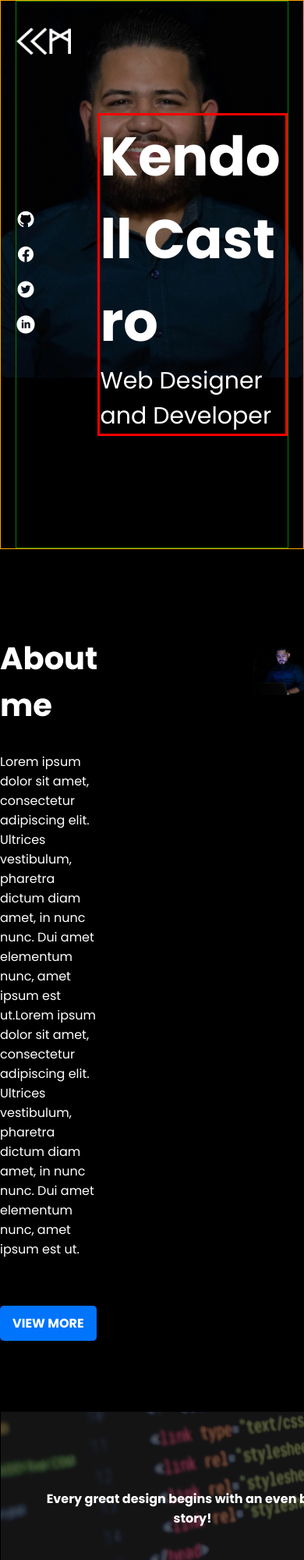
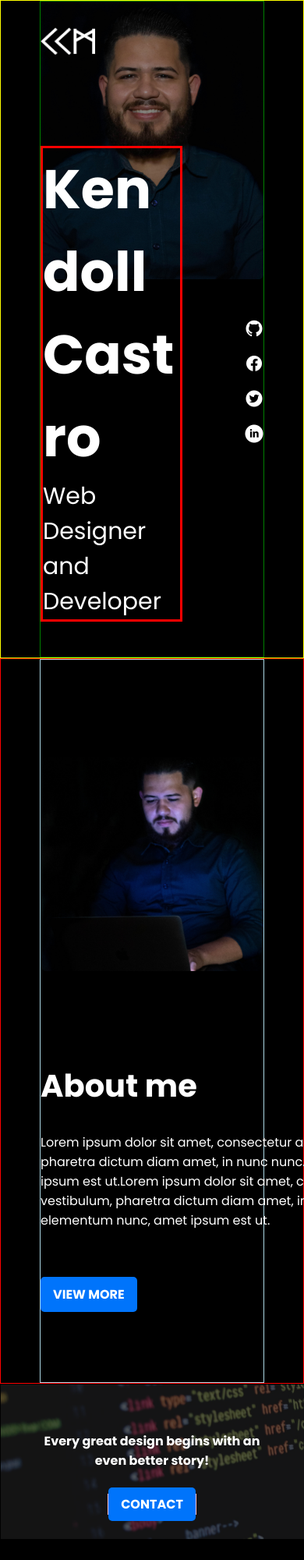
Before and after one commit to kendollcastro/portfolio-project, a website: page index.html in a window 390 px wide. Shown: the top 2000 px of the page at 78% size. Drawn offline with Linux system fonts and the light colour scheme.

Commit message:
agregue ciertos cambios en el estilo y cambios en la estructura

```diff
--- a/index.html
+++ b/index.html
@@ -55,6 +55,8 @@
             <p>Web Designer and Developer</p>
           </div>
 
+          <!--Header Image-->
+
           <div class="header-img"></div>
 
 
@@ -67,6 +69,11 @@
 
       <!--About me - Text-->
       <div class="aboutme-info">
+
+        <!-- <div class="about-mobile">
+          <h3>About me</h3>
+        </div>-->
+
         <div class="aboutme-text">
           <h3>About me</h3>
           <p>Lorem ipsum dolor sit amet, consectetur adipiscing elit. Ultrices vestibulum, pharetra dictum diam amet, in nunc nunc. Dui amet elementum nunc, amet ipsum est ut.Lorem ipsum dolor sit amet, consectetur adipiscing elit. Ultrices vestibulum, pharetra dictum diam amet, in nunc nunc. Dui amet elementum nunc, amet ipsum est ut.</p>
@@ -81,10 +88,14 @@
     </div>
 
     <!--Banner Contact Me-->
-    <div class="banner-contact clearfix">
+    <div class="banner-contact">
       <div class="banner-info">
-        <div><p>Every great design begins with an even better story!</p></div>
-        <div><a href="contact.html">Contact</a></div>
+        <div>
+          <p>Every great design begins with an even better story!</p>
+        </div>
+        <div class="banner-button">
+          <a href="contact.html">Contact</a>
+        </div>
       </div>
     </div>
 
--- /dev/null
+++ b/sass/brakpoints/_mobile.scss
@@ -0,0 +1,60 @@
+@media(max-width: 767px){
+
+  //Header
+  .header{
+    background-image: url(../../img/home-header-img.png);
+    background-size: contain;
+    background-repeat: no-repeat;
+    width: 100%;
+  }
+
+  //Header Image
+
+  .header-img{
+    display: none;
+  }
+
+  //Navigation Menu
+  .nav-menu{
+    display: none;
+  }
+
+  //Social Media Icons
+
+  .icons-list li img:hover{
+    -ms-transform: none; /* IE 9 */
+    -webkit-transform: none; /* Safari 3-8 */
+    transform: none;
+  }
+
+
+  .header-name{
+    margin-left: 0;
+    margin-right: 5rem;
+  }
+
+
+  .header-content{
+    flex-direction: row-reverse;
+    margin-top: 8.75rem;
+  }
+
+  // About me home
+  .aboutme-info{
+    flex-direction: column-reverse;
+  }
+}
+
+
+@media(max-width: 1100px){
+  .banner-info{
+    flex-direction: column;
+    justify-content: center;
+    align-items: center;
+  }
+
+  .banner-info p{
+    margin: 30px auto;
+  }
+
+}
--- a/sass/config/_global.scss
+++ b/sass/config/_global.scss
@@ -2,10 +2,9 @@ body{
   font-family: 'Poppins';
   margin: 0;
   padding: 0;
-  width: 100%;
 }
 
 .main-wrapper{
-  max-width: 100%;
-  width: 1440px;
+  max-width: 1440px;
+  width: 100%;
 }
--- a/sass/partials/_home.scss
+++ b/sass/partials/_home.scss
@@ -1,12 +1,13 @@
 //Header Div
 
 .first-header-wrapper{
-  max-width: 100%;
-  width: 1440px;
+  max-width: 1440px;
+  width: 100%;
   //background-image: url(../../img/home-header-img.png);
   //background-size: contain;
   //background-repeat: no-repeat;
   border: 1px solid yellow;
+  padding: 0 50px;
 }
 
 .header{
@@ -17,6 +18,7 @@
   max-width: 100%;
   width: 1170px;
   color: $text-color;
+
 }
 
 
@@ -31,33 +33,16 @@
 }
 
 
-@media(max-width: 767px){
-  .header-img{
-    display: none;
-  }
+//Barra de navegacion
 
-  .first-header-wrapper{
-    max-width: 100%;
-    width: 767px;
-    background-image: url(../../img/home-header-img.png);
-    background-size: contain;
-    background-repeat: no-repeat;
-    border: 1px solid orange;
-  }
 
-  .header{
-    max-width: 90%;
-    margin: 0 auto;
-  }
-}
-
-//Barra de navegacion
 
 //Desktop logo
 
 .logo img{
   top: 1.875rem;
 }
+
 
 //Nav bar
 
@@ -75,12 +60,6 @@
   flex-direction: row;
   justify-content: flex-end;
   margin-top: 1.875rem;
-}
-
-@media(max-width: 767px){
-  .nav-bar ul{
-    display: none;
-  }
 }
 
 .nav-menu li a{
@@ -110,7 +89,6 @@
 
 // ****** Header icon *****
 
-//Header content
 
 .header-content{
   height: 700px;
@@ -144,6 +122,7 @@
 
 
 //**** Header Title *****
+
 .header-name{
   border: 3px solid red;
   margin-left: 5rem;
@@ -172,6 +151,8 @@
   width: 1440px;
   max-width: 100%;
   color: $text-color;
+  border: 1px solid red;
+  padding: 0 50px;
 }
 
 //***** Wrapper About Me *****
@@ -184,6 +165,7 @@
   padding-bottom: 12.188rem;
   width: 1170px;
   max-width: 100%;
+  border: 1px solid lightblue;
 }
 
 .aboutme-text{
@@ -191,9 +173,14 @@
   margin-right: 200px;
 }
 
+/*.about-mobile h3{
+  display: none;
+}*/
+
 .aboutme-text h3{
   margin: 110px 0 0;
   font-size: 12.5rem;
+  order: 1;
 }
 
 .aboutme-text p{
@@ -234,24 +221,27 @@
 
 //************* HOME PAGE / BANNER ***********
 
-// ****** Banner Contact Me *****
 
 .banner-contact{
-  max-width: 1440px;
-  width: 100%;
+  max-width: 100%;
+  width: 1440px;
+  height: 200px;
   background-image: url(/img/home-banner.png);
   background-repeat: no-repeat;
   background-size: cover;
+  padding: 0 50px;
 }
 
 .banner-info{
   color: $text-color;
   display: flex;
   flex-direction: row;
-  justify-content: end;
+  justify-content: center;
   text-align: center;
-  width: 100%;
-  max-width: 1170px;
+  align-items: center;
+  width: 1170px;
+  max-width: 100%;
+  height: 200px;
   margin: 0 auto;
 }
 
@@ -263,7 +253,11 @@
 
 }
 
-.banner-info a{
+.banner-button{
+  border: 1px solid pink;
+}
+
+.banner-button a {
   font-size: 1rem;
   text-decoration: none;
   background-color: $button-color;
@@ -272,7 +266,6 @@
   border-radius: 0.313rem;
   font-weight: bold;
   text-transform: uppercase;
-  position: absolute;
   margin: 6.25rem 0 5rem;
 }
 
--- a/sass/styles.scss
+++ b/sass/styles.scss
@@ -16,3 +16,7 @@
 
 //Contact Page
 @import'partials/contact';
+
+
+//Breakpoints
+@import'brakpoints/mobile';
```
Also changed, not shown: public/css/styles.css.
